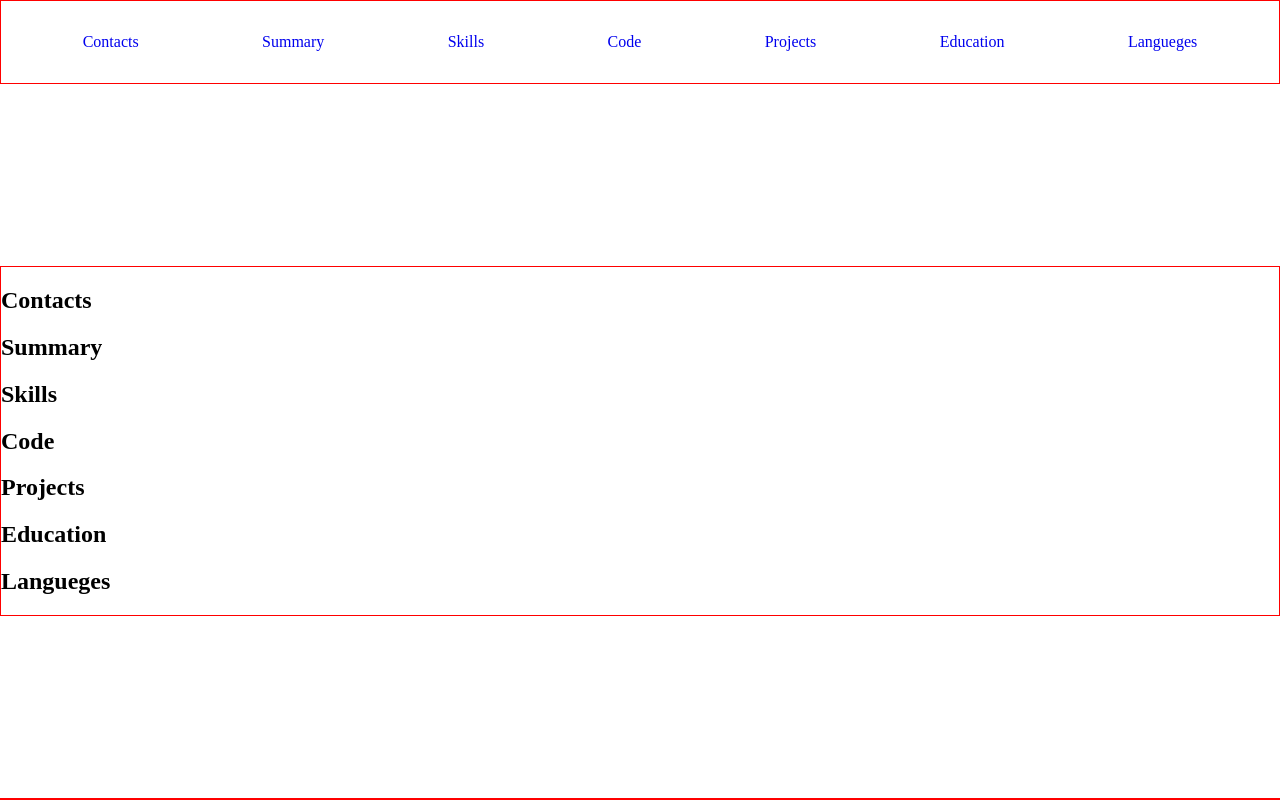
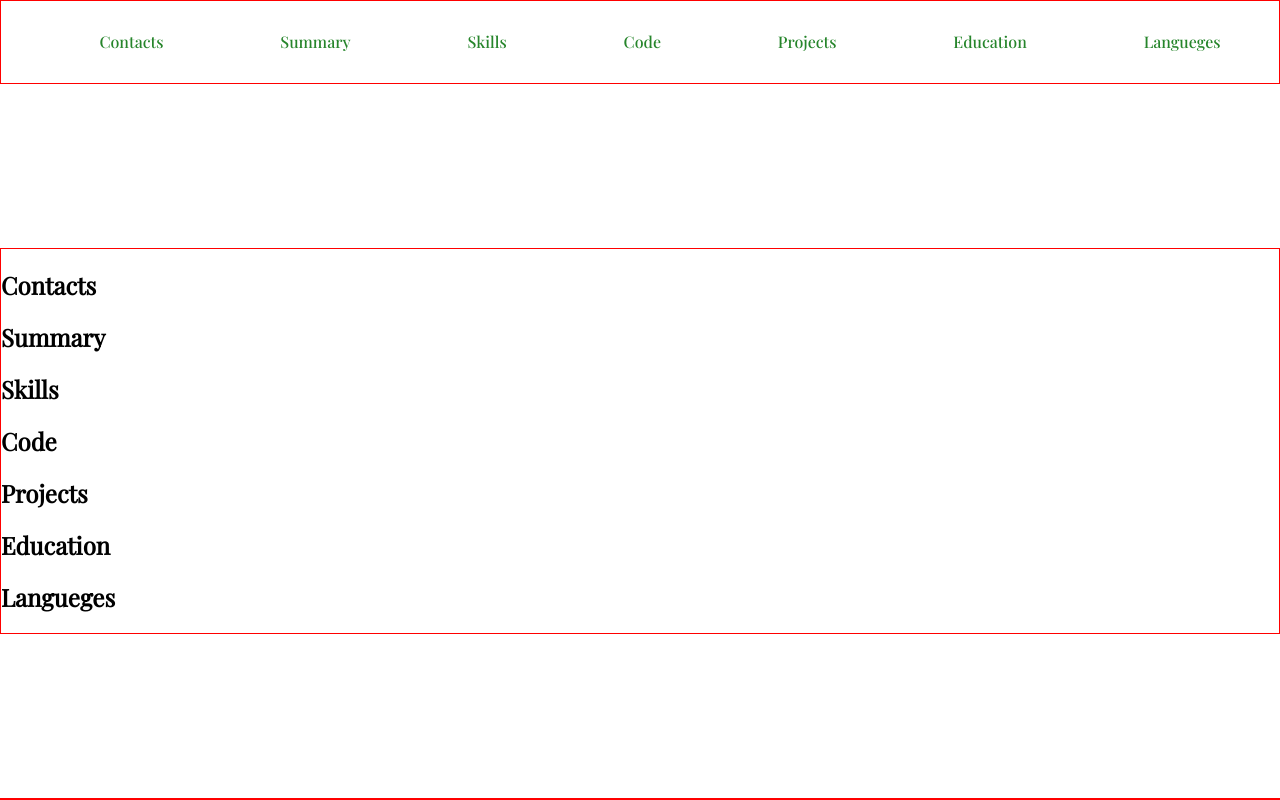
Before and after one commit to Grensel/rsschool-cv2022, a plain HTML site: page index.html in a window 1280 px wide. Drawn offline with Linux system fonts and the light colour scheme; a web font is replaced by a local one.

Commit message:
fix: fix font bag

```diff
--- a/css/style.css
+++ b/css/style.css
@@ -1,11 +1,11 @@
 @font-face {
   font-family: "PlayfairDisplay";
-  src: url("assets\fonts\PlayfairDisplay-Medium.ttf");
+  src: url("/assets/fonts/PlayfairDisplay-Medium.ttf");
   font-weight: 400;
 }
 @font-face {
   font-family: "PlayfairDisplay";
-  src: url("assets\fonts\PlayfairDisplay-Regular.ttf");
+  src: url("/assets/fonts/PlayfairDisplay-Regular.ttf");
   font-weight: 500;
 }
 * {
@@ -35,20 +35,21 @@ html {
   border: 1px solid red;
 }
 .nav-list {
+  list-style: none;
+}
+.nav-list {
   display: flex;
   justify-content: space-around;
   align-items: center;
 }
-.nav-list {
-  list-style: none;
-}
-.nav-list {
+.nav-link {
   padding: 0 20px;
   line-height: 50px;
 }
-a {
+.nav a {
   text-decoration: none;
-}
+  color: rgb(38, 133, 43);
+  }
 .main {
   border: 1px solid red;
 }
--- a/index.html
+++ b/index.html
@@ -5,8 +5,8 @@
     <meta http-equiv="X-UA-Compatible" content="IE=edge">
     <meta name="viewport" content="width=device-width, initial-scale=1.0">
     <title>cv</title>
-    <link rel="stylesheet" href="css/style.css">
-    <link rel="icon" href="assets/favicon.ico">
+    <link rel="stylesheet" href="/css/style.css">
+    <link rel="icon" href="/assets/favicon.ico">
   </head>
   <body class="body">
     <header class="header">
```
